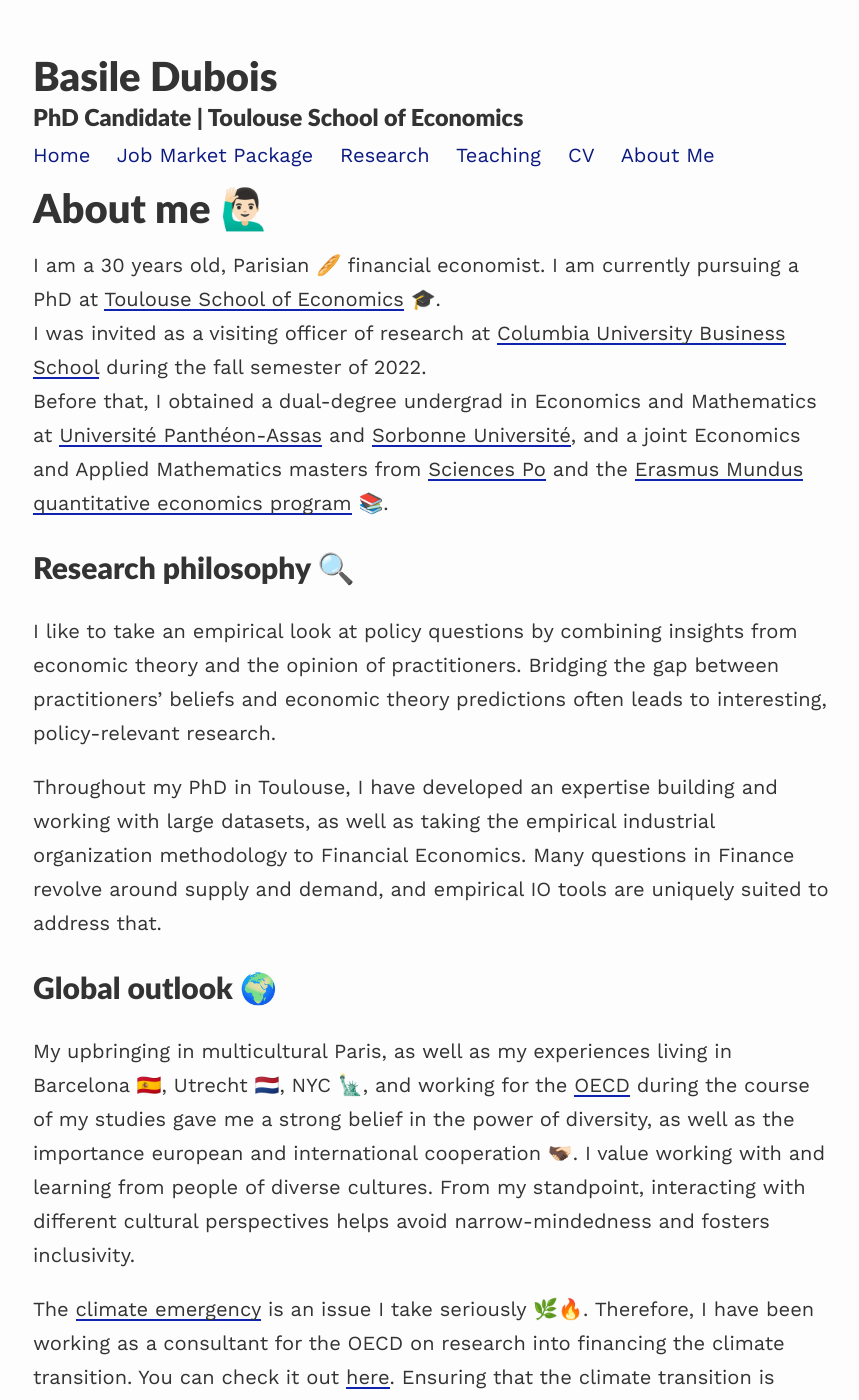
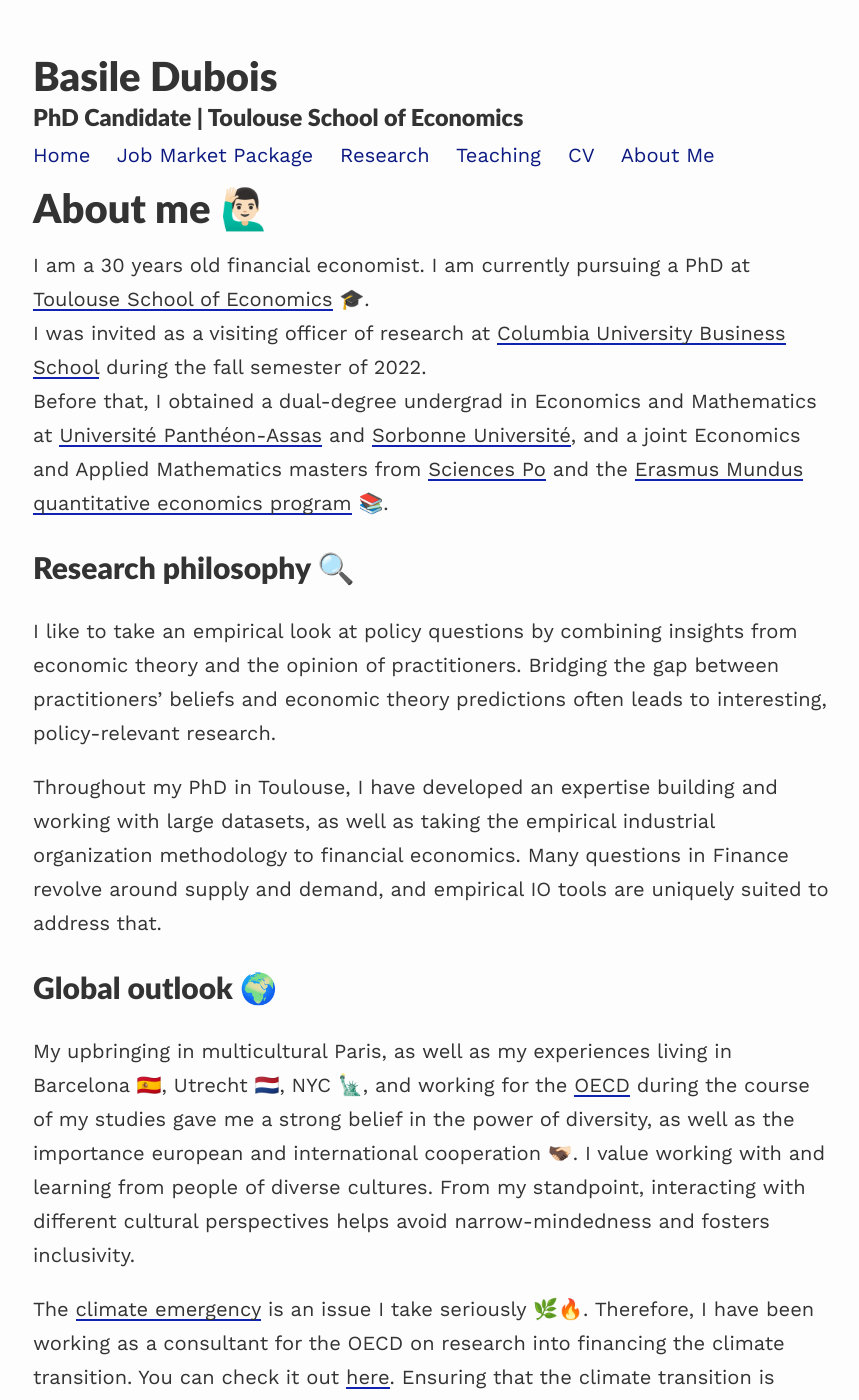
Before and after one commit to BasileDubois/BasileDubois.github.io, a Jekyll site: the page built from AboutMe.md, in a window 1280 px wide and 1400 px high. Shown: the whole window, without its empty margins (207-1066 px from the left). Built offline with Jekyll 4.4.1, drawn with Linux system fonts in a browser that asks for light colours; nearby versions of some CDN libraries; some of the changed text lies outside the part shown.

Commit message:
I do as Nour commands

```diff
--- a/AboutMe.md
+++ b/AboutMe.md
@@ -15,7 +15,7 @@
 
 
 
-I am a {{YearsSince}} years old, Parisian 🥖 financial economist. I am currently pursuing a PhD at [Toulouse School of Economics](https://www.tse-fr.eu){:target="_blank"} 🎓.  \
+I am a {{YearsSince}} years old financial economist. I am currently pursuing a PhD at [Toulouse School of Economics](https://www.tse-fr.eu){:target="_blank"} 🎓.  \
 I was invited as a visiting officer of research at [Columbia University Business School](https://business.columbia.edu/){:target="_blank"} during the fall semester of 2022. \
 Before that, I obtained a dual-degree undergrad in  Economics and Mathematics at [Université Panthéon-Assas](https://assas-universite.fr/fr){:target="blank} and [Sorbonne Université](https://sciences.sorbonne-universite.fr){:target="blank}, and a joint Economics and Applied Mathematics masters from [Sciences Po](https://www.sciencespo.fr/department-economics/){:target="blank} and the [Erasmus Mundus quantitative economics program](https://master-economics-qem.eu){:target="blank} 📚.
 
@@ -24,7 +24,7 @@
 
 I like to take an empirical look at policy questions by combining insights from economic theory and the opinion of practitioners. Bridging the gap between practitioners' beliefs and economic theory predictions often leads to interesting, policy-relevant research.
 
-Throughout my PhD in Toulouse, I have developed an expertise building and working with large datasets, as well as taking the empirical industrial organization methodology to Financial Economics. Many questions in  Finance revolve around supply and demand, and empirical IO tools are uniquely suited to address that.
+Throughout my PhD in Toulouse, I have developed an expertise building and working with large datasets, as well as taking the empirical industrial organization methodology to financial economics. Many questions in  Finance revolve around supply and demand, and empirical IO tools are uniquely suited to address that.
 
 
 Global outlook 🌍
```
Also changed, not shown: other parts of AboutMe.md (+0 -1 lines), 1 other file.
